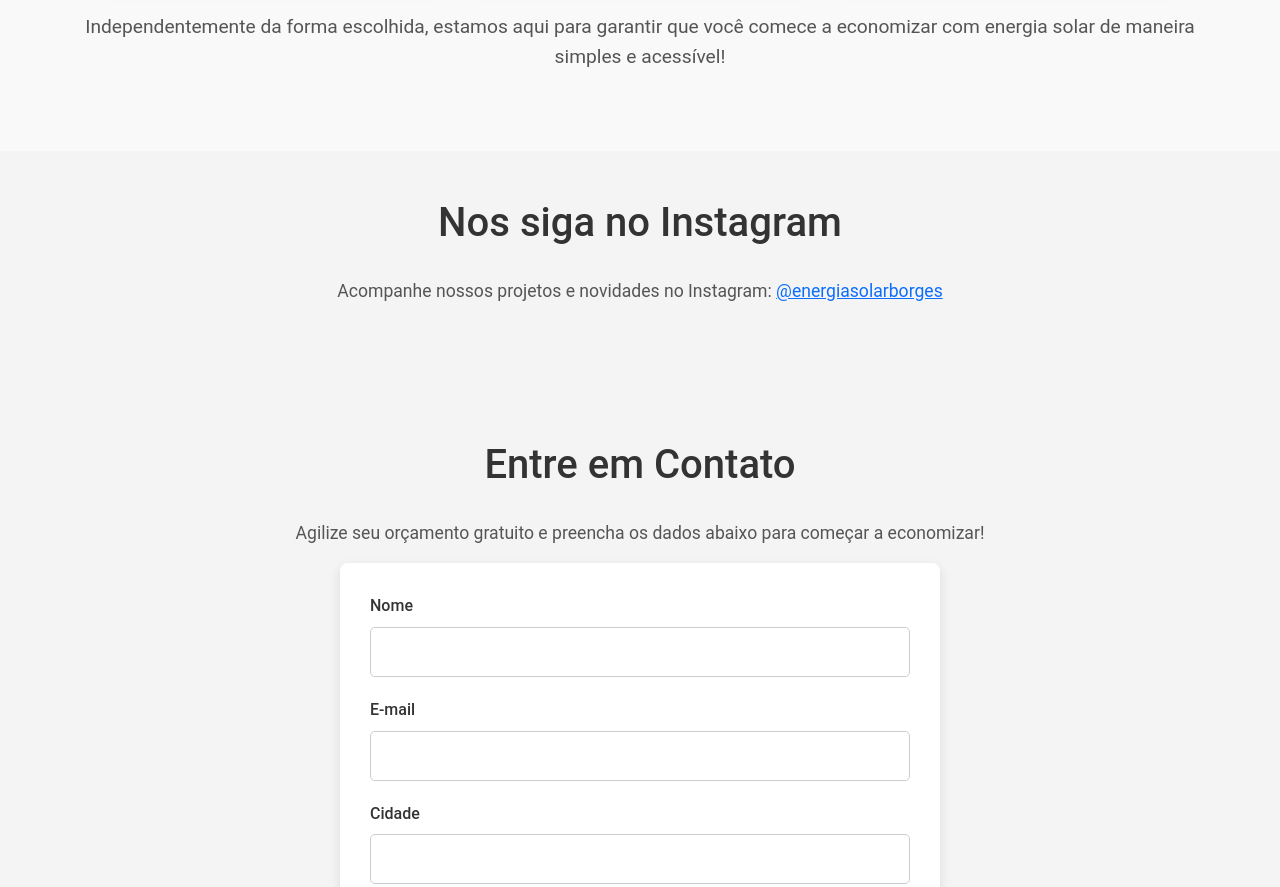
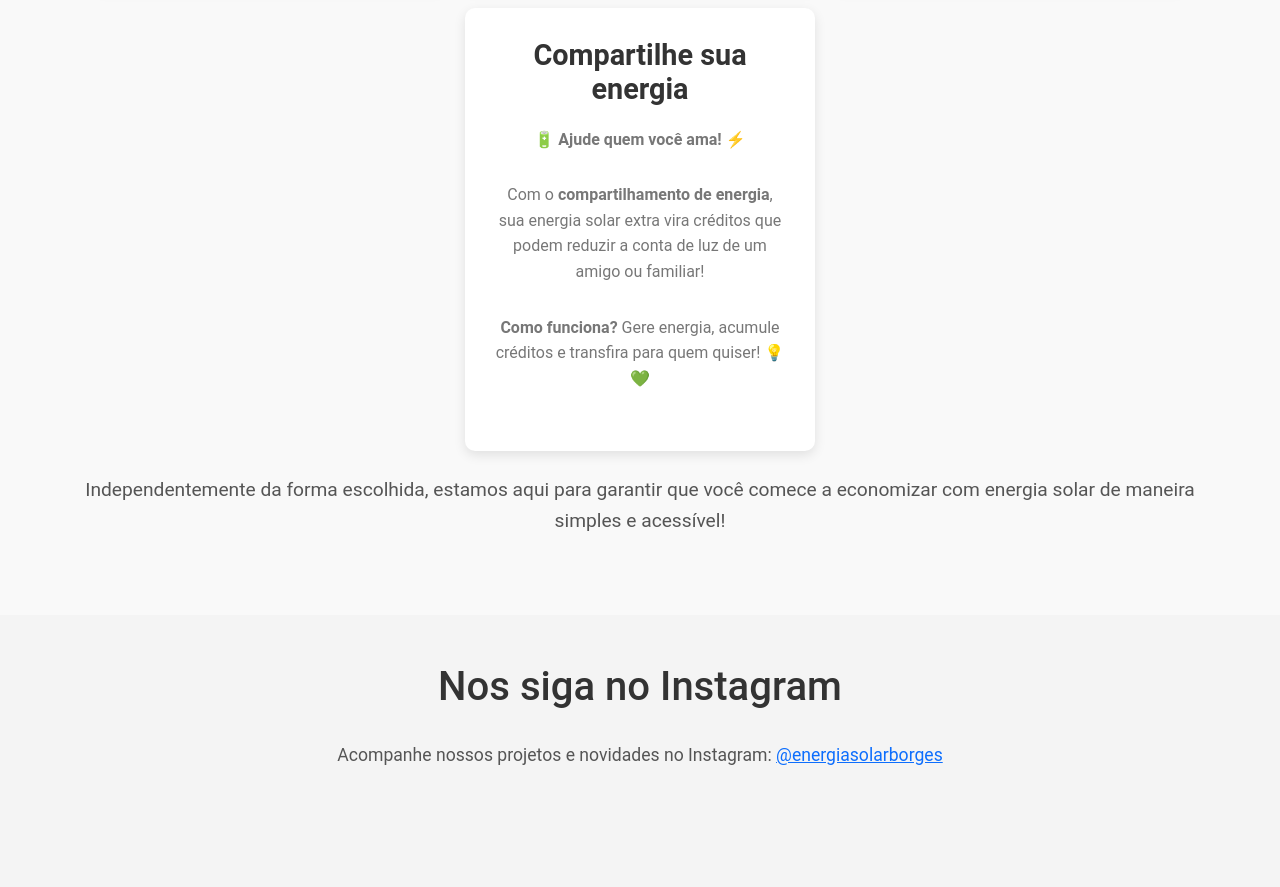
Before and after one commit to AdrielModollo/solar-borges, a plain HTML site: page src/index.html in a window 1280 px wide. Shown: the part 1880-2767 px from the top of the page. Drawn offline with nearby package versions, Linux system fonts and the light colour scheme; a script that the page names is missing.

Commit message:
feat: new field

```diff
--- a/src/index.html
+++ b/src/index.html
@@ -101,6 +101,14 @@
                         <p>Se preferir, oferecemos parcelamento no seu cartão de crédito, para que você possa investir
                             em energia solar com maior flexibilidade.</p>
                     </div>
+                    <div class="col-md-4">
+                        <h4>Compartilhe sua energia</h4>
+                        <p>🔋 <strong>Ajude quem você ama!</strong> ⚡</p>
+                        <p>Com o <strong>compartilhamento de energia</strong>, sua energia solar extra vira créditos que
+                            podem reduzir a conta de luz de um amigo ou familiar!</p>
+                        <p><strong>Como funciona?</strong> Gere energia, acumule créditos e transfira para quem quiser!
+                            💡💚</p>
+                    </div>
                 </div>
                 <p class="mt-4">Independentemente da forma escolhida, estamos aqui para garantir que você comece a
                     economizar com energia solar de maneira simples e acessível!</p>
@@ -151,10 +159,6 @@
                         <input type="text" class="form-control" id="nome" required>
                     </div>
                     <div class="mb-3">
-                        <label for="email" class="form-label">E-mail</label>
-                        <input type="email" class="form-control" id="email" required>
-                    </div>
-                    <div class="mb-3">
                         <label for="cidade" class="form-label">Cidade</label>
                         <input type="text" class="form-control" id="cidade" required>
                     </div>
--- a/src/js/script.js
+++ b/src/js/script.js
@@ -4,7 +4,6 @@ document.getElementById('orcamentoForm').addEventListener('submit', function (e)
     const dados = {
         titulo: encodeURIComponent("📊 NOVO ORÇAMENTO DE ENERGIA SOLAR"),
         nome: encodeURIComponent(document.getElementById('nome').value),
-        email: encodeURIComponent(document.getElementById('email').value),
         cidade: encodeURIComponent(document.getElementById('cidade').value),
         info: encodeURIComponent(document.getElementById('informacoes').value)
     };
```
